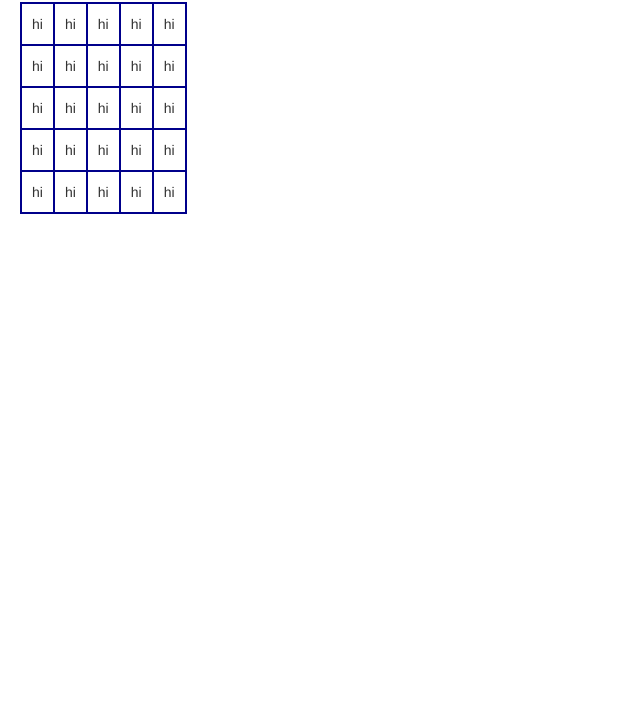
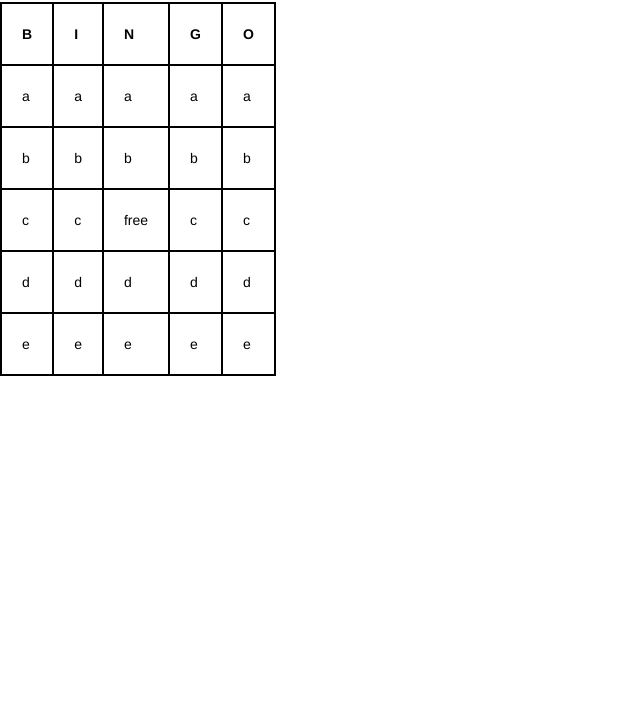
Before and after one commit to nadirberrara/bingo-game-mande-nadir, a plain HTML site: page index.html in a window 1280 px wide. Shown: the part 88-800 px from the top of the page, without its empty margins (0-640 px from the left). Drawn offline with nearby package versions, Linux system fonts and the light colour scheme.

Commit message:
second day random grid with free case

```diff
--- /dev/null
+++ b/bingogame.js
@@ -0,0 +1,70 @@
+function BingoGame () {
+    this.board = [
+        [null, null, null, null, null],
+        [null, null, null, null, null],
+        [null, null, null, null, null],
+        [null, null, null, null, null],
+        [null, null, null, null, null],
+    ];
+    this._generateTiles();
+}
+
+
+
+// Generate every tiles in the board
+BingoGame.prototype._generateTiles = function () {
+
+
+    for (var y = 0; y < this.board.length; y++ ) {
+        for (var x = 0; x < this.board[y].length; x++) {
+            if (y !== 2 || x !== 2) {
+                var tileValue = Math.floor((Math.random() * 75) + 1);
+                this.board[y][x] = tileValue;
+            }
+        }
+    }
+}
+
+
+
+BingoGame.prototype._getAvailablePosition = function () {
+    var positions = [];
+    _.forEach(this.board, function (row, y) {
+        _.forEach(row, function (tile, x) {
+            if (!tile) positions.push({ x: x, y: y });
+        })
+    });
+
+    if (!positions.length) return false;
+
+    return _.sample(positions);
+};
+
+
+BingoGame.prototype._renderBoard = function () {
+    var that = this;
+    $('.js-score').text(this.score);
+    $('.row').each(function(y, row) {
+        $(row).children().each(function(x, cell) {
+            cell = $(cell)
+            cell.removeClass();
+            cell.text('');
+            cell.addClass('cell');
+            var value = that.board[y][x];
+            if (value) {
+                cell.addClass('val-' + value);
+                cell.text(value);
+            }
+        });
+    });
+};
+
+BingoGame.prototype.displayInConsole = function () {
+    for (var y = 0; y < this.board.length; y++ ) {
+        console.log(this.board[y][0], this.board[y][1], this.board[y][2], this.board[y][3], this.board[y][4]);
+    }
+};
+
+
+//free space
+// not twice the same number
--- a/index.html
+++ b/index.html
@@ -3,58 +3,73 @@
 
 <head>
     <meta charset="UTF-8">
+    <meta http-equiv="X-UA-Compatible" content="IE=edge">
+    <meta name="viewport" content="width=device-width, initial-scale=1">
+
     <link rel="stylesheet" href="https://maxcdn.bootstrapcdn.com/bootstrap/3.3.7/css/bootstrap.min.css" integrity="sha384-BVYiiSIFeK1dGmJRAkycuHAHRg32OmUcww7on3RYdg4Va+PmSTsz/K68vbdEjh4u" crossorigin="anonymous">
-    <link rel="stylesheet" type="text/css" href="style.css">
+    <link rel="stylesheet" href="style.css">
     <title>BINGO</title>
 </head>
 
 <body>
 
-<div class="board" align=>
-    <h1>BINGO</h1>
-    <table>
-        <tr>
-            <td id"cell0">hi</td>
-            <td id"cell5">hi</td>
-            <td id"cell10">hi</td>
-            <td id"cell14">hi</td>
-            <td id"cell19">hi</td>
+
+<h1>BINGO</h1>
+
+<div>
+    <table id="table">
+        <tr class="row">
+            <th class="cell">B</th>
+            <th class="cell">I</th>
+            <th class="cell">N</th>
+            <th class="cell">G</th>
+            <th class="cell">O</th>
         </tr>
-        <tr>
-            <td id"cell1">hi</td>
-            <td id"cell6">hi</td>
-            <td id"cell11">hi</td>
-            <td id"cell15">hi</td>
-            <td id"cell20">hi</td>
+        <tr class="row">
+            <td class="cell">a</td>
+            <td class="cell">a</td>
+            <td class="cell">a</td>
+            <td class="cell">a</td>
+            <td class="cell">a</td>
         </tr>
-        <tr>
-            <td id"cell2">hi</td>
-            <td id"cell7">hi</td>
-            <td id"cellfree">hi</td>
-            <td id"cell16">hi</td>
-            <td id"cell21">hi</td>
+        <tr class="row">
+            <td class="cell">b</td>
+            <td class="cell">b</td>
+            <td class="cell">b</td>
+            <td class="cell">b</td>
+            <td class="cell">b</td>
         </tr>
-        <tr>
-            <td id"cell3">hi</td>
-            <td id"cell8">hi</td>
-            <td id"cell12">hi</td>
-            <td id"cell17">hi</td>
-            <td id"cell22">hi</td>
+        <tr class="row">
+            <td class="cell">c</td>
+            <td class="cell">c</td>
+            <td class="cell">free</td>
+            <td class="cell">c</td>
+            <td class="cell">c</td>
         </tr>
-        <tr>
-            <td id"cell4">hi</td>
-            <td id"cell9">hi</td>
-            <td id"cell13">hi</td>
-            <td id"cell18">hi</td>
-            <td id"cell23">hi</td>
+        <tr class="row">
+            <td class="cell">d</td>
+            <td class="cell">d</td>
+            <td class="cell">d</td>
+            <td class="cell">d</td>
+            <td class="cell">d</td>
+        </tr>
+        <tr class="row">
+            <td class="cell">e</td>
+            <td class="cell">e</td>
+            <td class="cell">e</td>
+            <td class="cell">e</td>
+            <td class="cell">e</td>
         </tr>
     </table>
 </div>
 
 
 
+<script src="https://ajax.googleapis.com/ajax/libs/jquery/1.12.4/jquery.min.js"></script>
+<script src="https://cdnjs.cloudflare.com/ajax/libs/lodash.js/4.17.4/lodash.min.js"></script>
+<script src="https://maxcdn.bootstrapcdn.com/bootstrap/3.3.7/js/bootstrap.min.js" integrity="sha384-Tc5IQib027qvyjSMfHjOMaLkfuWVxZxUPnCJA7l2mCWNIpG9mGCD8wGNIcPD7Txa" crossorigin="anonymous"></script>
 
-<script type="text/javascript" src="https://code.jquery.com/jquery-3.1.1.slim.min.js"></script>
+<script type="text/javascript" src="bingogame.js"></script>
 <script type="text/javascript" src="main.js"></script>
 
 </body>
--- a/main.js
+++ b/main.js
@@ -1,26 +1 @@
-function BingoGame () {
-    this.board = [
-        [null, null, null, null, null],
-        [null, null, null, null, null],
-        [null, null, null, null, null],
-        [null, null, null, null, null],
-        [null, null, null, null, null],
-    ];
-    this._init();
-}
-
-BingoGame.prototype._init = function () {
-
-    while (){
-
-        var
-        var i = this.board
-
-        this.board[i][i] = Math.floor((Math.random() * 75)+1);
-        i++
-    }
-
-};
-
-
-// not twice the same number
+var b = new BingoGame ();
--- a/style.css
+++ b/style.css
@@ -1,8 +1,17 @@
-.board {
-    margin: 20px;
+body {
+    color: black;
 }
 
-table, tr, td {
-    border: 2px solid darkblue;
-    padding: 10px;
+th {
+    border: 2px solid black;
+    padding: 20px;
 }
+
+td {
+    border: 2px solid black;
+    padding: 20px;
+}
+
+.table {
+
+}
```
